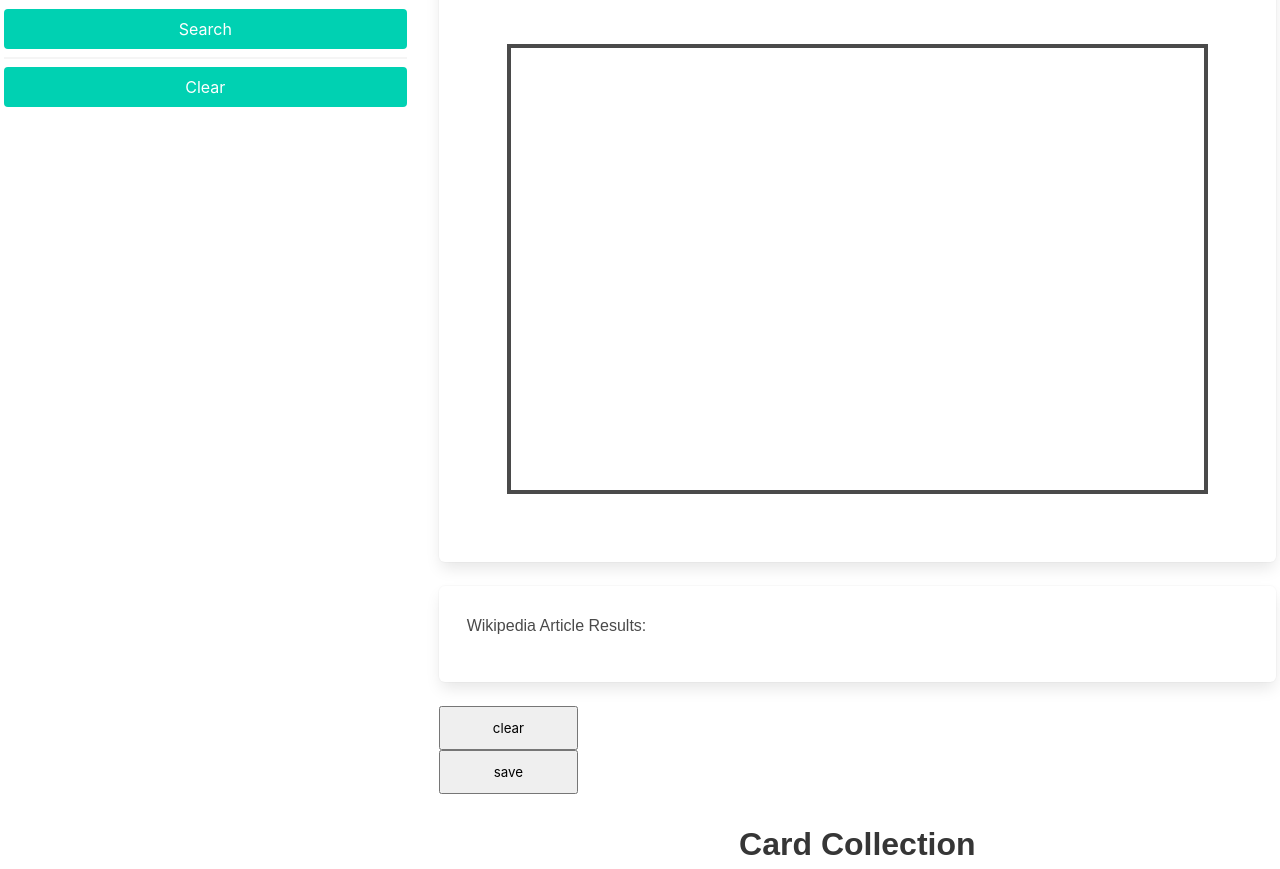
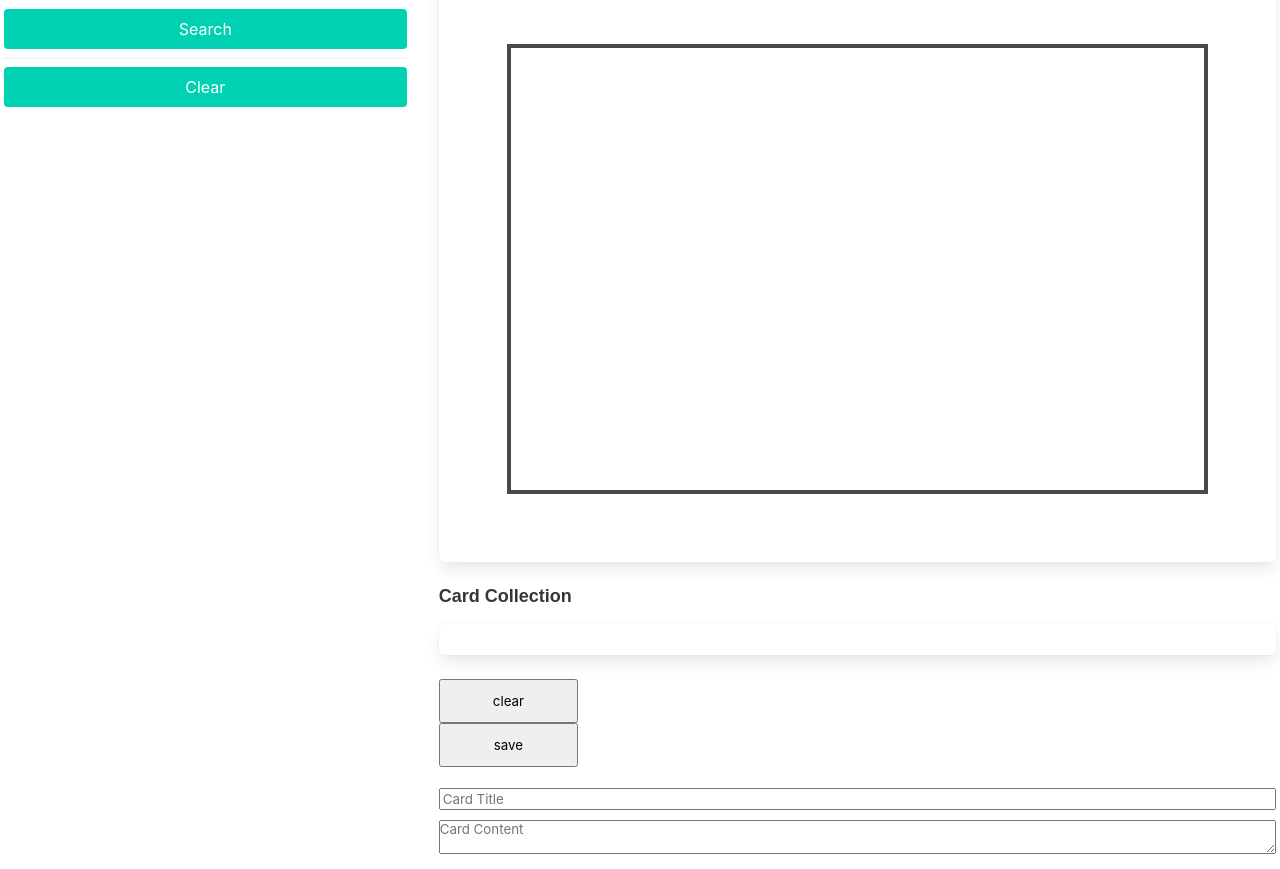
Before and after one commit to Koro999/iternarary-planner, a plain HTML site: page index.html in a window 1280 px wide. Shown: the part 82-951 px from the top of the page. Drawn offline with nearby package versions, Linux system fonts and the light colour scheme; some packages are replaced by stand-ins of ours.

Commit message:
updated html, more comments

```diff
--- a/Assets/script.js
+++ b/Assets/script.js
@@ -344,6 +344,7 @@ async function pointsOfInterest(lat,lon){
 
         //when the marker is clicked it should save to itinerary
         google.maps.event.addListener(marker, "click", () => {
+            storedPlaceName =place.name;
 
         });
       }
@@ -393,3 +394,6 @@ async function initMap () {
 }
 
 initMap();
+
+
+//map and wikipedia generation to card
--- a/index.html
+++ b/index.html
@@ -48,22 +48,27 @@
                     <div id="map-container"></div>
             </div>
             </section>
-            <div class="p-4 box has-border">
-                <p class="column is-one-third" id="wikipediaDiv">Wikipedia Article Results:
-                <ul id="wiki-results">
+            <h5>Card Collection</h5>
+            <!--THIS SHOULD BE THE MAIN CARD CONTAINER WHERE EVERYTHING IS GENERATED-->
+            <div class="p-4 box has-border"id="cardContainer">
+              <!-- Card elements will be dynamically added here -->
+                <!--1) CREATE AN EMPHASIZED P ELEMENT WITH THE NAME OF THE LOCATION CLICKED -->
+                <!--2) CREATE A LIST WITH THE WIKIPEDIA INFORMATION SNIPPET-->
+                <!--3) THERE IS A DELETE ITEM BUTTON, MY GUESS IS THIS WOULD MEAN YOUD NEED EVERYTHING WITHIN A DIV -->
 
-                </ul>
+                <!--EXAMPLE-->
+                <!--<p class="column is-one-third" id="wikipediaDiv"></p>
+                <ul id="wiki-results"></ul>-->
             </div>
-            <div>
+
+            <div class = ''>
+              <!--THIS SHOULD BE THE SAVE ELEMENTS AND CLEAR CARD ELEMENTS -->
+              <!--CHANGE THE CONTAINER TO FLEX LOOK AT BULMA DOCUMENTATION-->
                 <button class="column is-2 clear">clear</button>
                 <button class="column is-2 save">save</button>
             </div>
 
-            <h1>Card Collection</h1>
 
-            <div id="cardContainer">
-                <!-- Card elements will be dynamically added here -->
-            </div>
 
             <div id="controls">
                 <input type="text" id="cardTitleInput" placeholder="Card Title">
```
